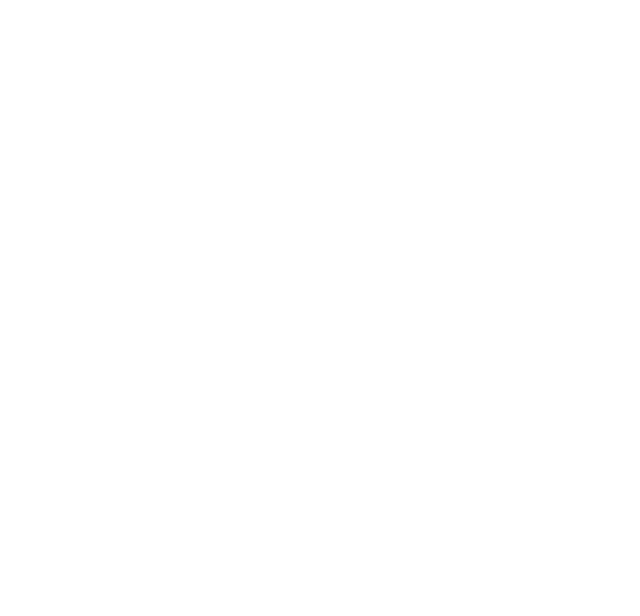
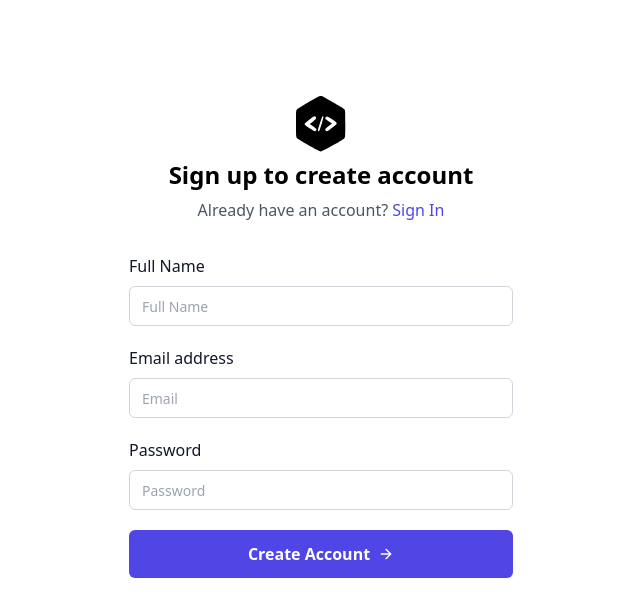
Before and after one commit to Rupesh-Piwal/ResumeCraft, a React (Vite) app in the folder client/: page /signup in a window 1280 px wide. Shown: the top 616 px of the page, without its empty margins (319-959 px from the left). Built offline with nearby package versions, Linux system fonts and the light colour scheme.

Commit message:
minor progress in craft component

```diff
--- a/client/package.json
+++ b/client/package.json
@@ -10,6 +10,7 @@
     "preview": "vite preview"
   },
   "dependencies": {
+    "lucide-react": "^0.363.0",
     "react": "^18.2.0",
     "react-dom": "^18.2.0",
     "react-router-dom": "^6.22.3"
--- a/client/src/App.jsx
+++ b/client/src/App.jsx
@@ -2,6 +2,7 @@
 import Login from "./pages/Login";
 import Home from "./pages/Home";
 import SignUp from "./pages/SignUp";
+import Craft from "./pages/Craft";
 
 const App = () => {
   return (
@@ -9,6 +10,7 @@
       <Route path="/" element={<Home />} />
       <Route path="/login" element={<Login />} />
       <Route path="/signup" element={<SignUp />} />
+      <Route path="/craft" element={<Craft />} />
     </Routes>
   );
 };
--- a/client/src/components/Build.jsx
+++ b/client/src/components/Build.jsx
@@ -1,4 +1,5 @@
 import React from "react";
+import { Link } from "react-router-dom";
 
 const Build = () => {
   return (
@@ -6,14 +7,15 @@
       <h1 className="text-[40px]">Create Your Perfect Resume</h1>
       <h2 className="text-[20px] text-gray-500">
         Build a professional resume in minutes with our easy-to-use{" "}
-        <span className="text-indigo-500 font-semibold">Resume Craft</span>
+        <span className="text-indigo-700 font-semibold">Resume Craft</span>
       </h2>
-      <button
-        className="bg-indigo-600 hover:bg-indigo-500 text-white px-5 py-3 rounded-md text-xl font-semibold mt-5
+      <Link
+        className="bg-indigo-700 hover:bg-indigo-600 text-white px-5 py-3 rounded-md text-xl font-semibold mt-5
        "
+        to="/craft"
       >
         Craft My Resume
-      </button>
+      </Link>
     </div>
   );
 };
--- a/client/src/components/Footer.jsx
+++ b/client/src/components/Footer.jsx
@@ -2,7 +2,7 @@
 
 const Footer = () => {
   return (
-    <footer className="bg-indigo-600 py-6 absolute bottom-0 w-full">
+    <footer className="bg-indigo-700 py-6 absolute bottom-0 w-full">
       <div className="container mx-auto text-center text-white">
         <p>&copy; 2024 Resume Generator. All rights reserved.</p>
       </div>
--- a/client/src/components/Header.jsx
+++ b/client/src/components/Header.jsx
@@ -1,16 +1,25 @@
 import React from "react";
+import { Link } from "react-router-dom";
 
 const Header = () => {
   return (
-    <div className="bg-indigo-600 w-full h-[70px] flex justify-between items-center shadow-xl">
+    <div className="bg-indigo-700 w-full h-[70px] flex justify-between items-center shadow-xl">
       <h2 className="text-white text-3xl font-bold ml-[30px]">Resume Craft</h2>
       <div className="flex justify-between gap-5 items-center mr-[30px]">
-        <button className="bg-white h-[40px] px-4 rounded-[6px] text-lg text-indigo-600 font-semibold ">
+        <Link
+          className="bg-white px-4 py-2 rounded-[6px] text-lg text-indigo-700 font-semibold items-center "
+          to="/signup"
+        >
+          {" "}
           Sign Up
-        </button>
-        <button className="bg-white h-[40px] px-4 rounded-[6px] text-lg text-indigo-600 font-semibold">
+        </Link>
+        <Link
+          className="bg-white px-4 py-2 rounded-[6px] text-lg text-indigo-700 font-semibold "
+          to="/login"
+        >
+          {" "}
           Log In
-        </button>
+        </Link>
       </div>
     </div>
   );
--- /dev/null
+++ b/client/src/pages/Craft.jsx
@@ -0,0 +1,32 @@
+import React from "react";
+import { Link } from "react-router-dom";
+
+const Craft = () => {
+  return (
+    <div className="flex h-screen">
+      {/* Left Section */}
+
+      <div className="bg-indigo-900 p-4" style={{ width: "15%" }}>
+        <Link className="text-2xl text-white font-bold" to="/">
+          Resume Craft
+        </Link>
+      </div>
+
+      {/* Middle Section */}
+
+      <div className="bg-gray-200 p-4" style={{ width: "40%" }}>
+        <h2 className="text-xl font-bold mb-4">Middle Section</h2>
+        <p>This is the content of the middle section.</p>
+      </div>
+
+      {/* Right Section */}
+
+      <div className="bg-gray-300 p-4 flex-grow">
+        <h2 className="text-xl font-bold mb-4">Right Section</h2>
+        <p>This is the content of the right section.</p>
+      </div>
+    </div>
+  );
+};
+
+export default Craft;
--- a/client/src/pages/SignUp.jsx
+++ b/client/src/pages/SignUp.jsx
@@ -1,11 +1,107 @@
-import React from 'react'
+import { ArrowRight } from "lucide-react";
 
 const SignUp = () => {
   return (
-    <div>
+    <section>
+      <div className="flex items-center justify-center px-4 py-10 sm:px-6 sm:py-16 lg:px-8 lg:py-24">
+        <div className="xl:mx-auto xl:w-full xl:max-w-sm 2xl:max-w-md">
+          <div className="mb-2 flex justify-center">
+            <svg
+              width="50"
+              height="56"
+              viewBox="0 0 50 56"
+              fill="none"
+              xmlns="http://www.w3.org/2000/svg"
+            >
+              <path
+                d="M23.2732 0.2528C20.8078 1.18964 2.12023 12.2346 1.08477 13.3686C0 14.552 0 14.7493 0 27.7665C0 39.6496 0.0986153 41.1289 0.83823 42.0164C2.12023 43.5449 23.2239 55.4774 24.6538 55.5267C25.9358 55.576 46.1027 44.3832 48.2229 42.4602C49.3077 41.474 49.3077 41.3261 49.3077 27.8158C49.3077 14.3055 49.3077 14.1576 48.2229 13.1714C46.6451 11.7415 27.1192 0.450027 25.64 0.104874C24.9497 -0.0923538 23.9142 0.00625992 23.2732 0.2528ZM20.2161 21.8989C20.2161 22.4906 18.9835 23.8219 17.0111 25.3997C15.2361 26.7803 13.8061 27.9637 13.8061 28.0623C13.8061 28.1116 15.2361 29.0978 16.9618 30.2319C18.6876 31.3659 20.2655 32.6479 20.4134 33.0917C20.8078 34.0286 19.871 35.2119 18.8355 35.2119C17.8001 35.2119 9.0233 29.3936 8.67815 28.5061C8.333 27.6186 9.36846 26.5338 14.3485 22.885C17.6521 20.4196 18.4904 20.0252 19.2793 20.4196C19.7724 20.7155 20.2161 21.3565 20.2161 21.8989ZM25.6893 27.6679C23.4211 34.9161 23.0267 35.7543 22.1391 34.8668C21.7447 34.4723 22.1391 32.6479 23.6677 27.9637C26.2317 20.321 26.5275 19.6307 27.2671 20.3703C27.6123 20.7155 27.1685 22.7864 25.6893 27.6679ZM36.0932 23.2302C40.6788 26.2379 41.3198 27.0269 40.3337 28.1609C39.1503 29.5909 31.6555 35.2119 30.9159 35.2119C29.9298 35.2119 28.9436 33.8806 29.2394 33.0424C29.3874 32.6479 30.9652 31.218 32.7403 29.8867L35.9946 27.4706L32.5431 25.1532C30.6201 23.9205 29.0915 22.7371 29.0915 22.5892C29.0915 21.7509 30.2256 20.4196 30.9159 20.4196C31.3597 20.4196 33.6771 21.7016 36.0932 23.2302Z"
+                fill="black"
+              />
+            </svg>
+          </div>
+          <h2 className="text-center text-2xl font-bold leading-tight text-black">
+            Sign up to create account
+          </h2>
+          <p className="mt-2 text-center text-base text-gray-600">
+            Already have an account?{" "}
+            <a
+              href="#"
+              title=""
+              className="font-medium text-indigo-600 transition-all duration-200 hover:underline"
+            >
+              Sign In
+            </a>
+          </p>
+          <form action="#" method="POST" className="mt-8">
+            <div className="space-y-5">
+              <div>
+                <label
+                  htmlFor="name"
+                  className="text-base font-medium text-gray-900"
+                >
+                  {" "}
+                  Full Name{" "}
+                </label>
+                <div className="mt-2">
+                  <input
+                    className="flex h-10 w-full rounded-md border border-gray-300 bg-transparent px-3 py-2 text-sm placeholder:text-gray-400 focus:outline-none focus:ring-1 focus:ring-indigo-600 focus:ring-offset-1 disabled:cursor-not-allowed disabled:opacity-50"
+                    type="text"
+                    placeholder="Full Name"
+                    id="name"
+                  ></input>
+                </div>
+              </div>
+              <div>
+                <label
+                  htmlFor="email"
+                  className="text-base font-medium text-gray-900"
+                >
+                  {" "}
+                  Email address{" "}
+                </label>
+                <div className="mt-2">
+                  <input
+                    className="flex h-10 w-full rounded-md border border-gray-300 bg-transparent px-3 py-2 text-sm placeholder:text-gray-400 focus:outline-none focus:ring-1 focus:ring-indigo-600 focus:ring-offset-1 disabled:cursor-not-allowed disabled:opacity-50"
+                    type="email"
+                    placeholder="Email"
+                    id="email"
+                  ></input>
+                </div>
+              </div>
+              <div>
+                <div className="flex items-center justify-between">
+                  <label
+                    htmlFor="password"
+                    className="text-base font-medium text-gray-900"
+                  >
+                    {" "}
+                    Password{" "}
+                  </label>
+                </div>
+                <div className="mt-2">
+                  <input
+                    className="flex h-10 w-full rounded-md border border-gray-300 bg-transparent px-3 py-2 text-sm placeholder:text-gray-400 focus:outline-none focus:ring-1 focus:ring-indigo-600 focus:ring-offset-1 disabled:cursor-not-allowed disabled:opacity-50"
+                    type="password"
+                    placeholder="Password"
+                    id="password"
+                  ></input>
+                </div>
+              </div>
+              <div>
+                <button
+                  type="button"
+                  className="inline-flex w-full items-center justify-center rounded-md bg-indigo-600 px-3.5 py-2.5 font-semibold leading-7 text-white hover:bg-indigo-500"
+                >
+                  Create Account <ArrowRight className="ml-2" size={16} />
+                </button>
+              </div>
+            </div>
+          </form>
+          <div className="mt-3 space-y-3"></div>
+        </div>
+      </div>
+    </section>
+  );
+};
 
-    </div>
-  )
-}
-
-export default SignUp
+export default SignUp;
```
Also changed, not shown: 1 other file (tests, documents, lock files or other folders).
